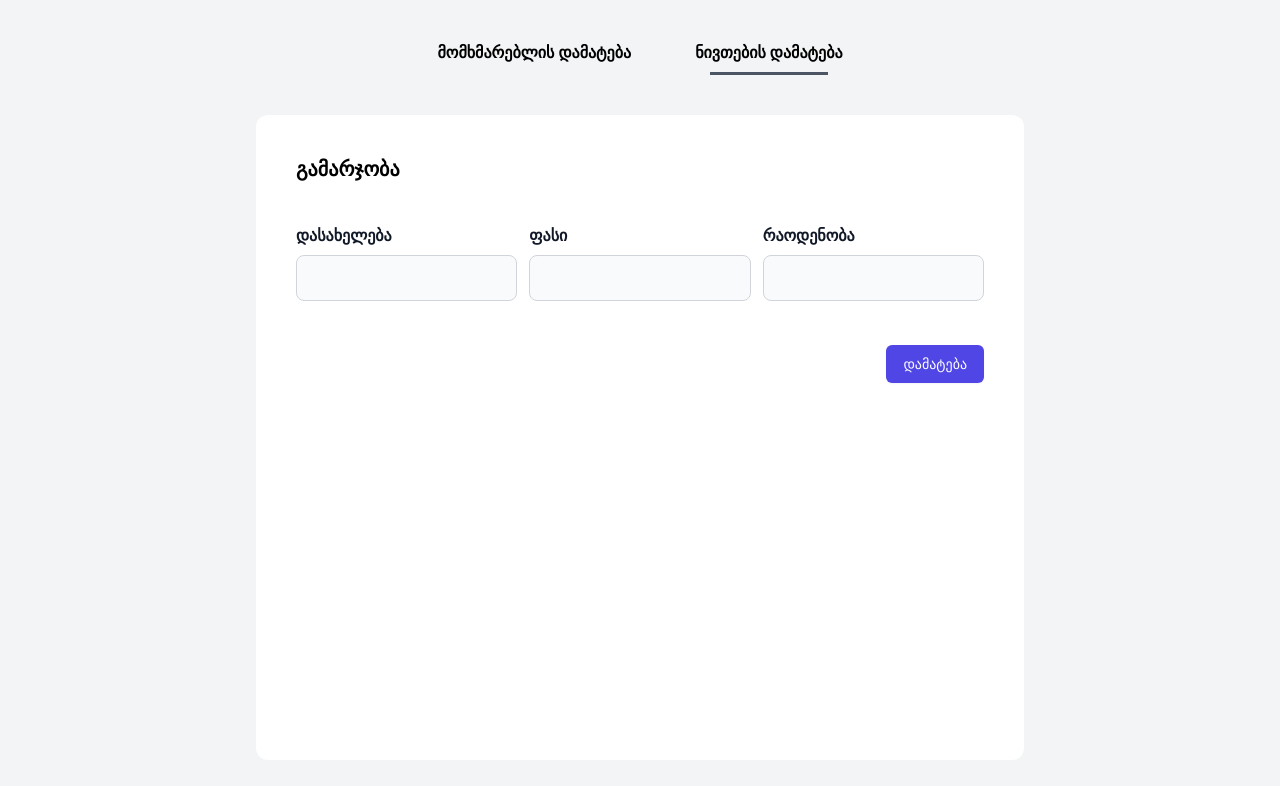
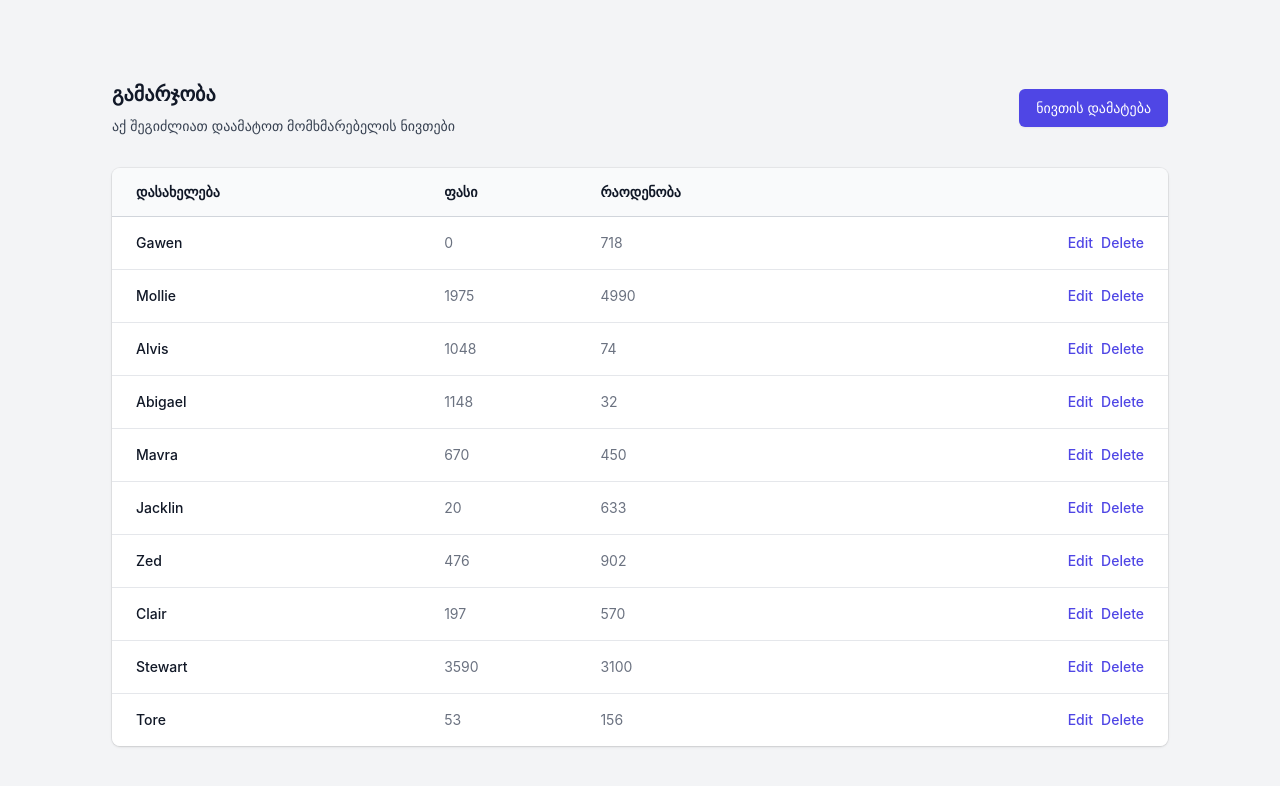
Before and after one commit to ibotchori/dolphin-software-assingment, a React (Create React App) app: page /user-item in a window 1280 px wide. Shown: the top 786 px of the page. Built offline with nearby package versions, Linux system fonts and the light colour scheme.

Commit message:
style: change items page style

```diff
--- a/src/features/items/ItemsSlice.js
+++ b/src/features/items/ItemsSlice.js
@@ -1,6 +1,17 @@
 import { createSlice } from '@reduxjs/toolkit'
 
-const initialState = []
+const initialState = [
+  { id: 41, title: 'Gawen', price: '0', quantity: '718' },
+  { id: 42, title: 'Mollie', price: '1975', quantity: '4990' },
+  { id: 43, title: 'Alvis', price: '1048', quantity: '74' },
+  { id: 44, title: 'Abigael', price: '1148', quantity: '32' },
+  { id: 45, title: 'Mavra', price: '670', quantity: '450' },
+  { id: 46, title: 'Jacklin', price: '20', quantity: '633' },
+  { id: 47, title: 'Zed', price: '476', quantity: '902' },
+  { id: 48, title: 'Clair', price: '197', quantity: '570' },
+  { id: 49, title: 'Stewart', price: '3590', quantity: '3100' },
+  { id: 50, title: 'Tore', price: '53', quantity: '156' },
+]
 
 const itemsSlice = createSlice({
   name: 'items',
--- a/src/pages/UserItem/UserItem.jsx
+++ b/src/pages/UserItem/UserItem.jsx
@@ -53,49 +53,27 @@ const UserItem = () => {
     reset()
   }
   return (
-    <div className='bg-gray-100 w-full h-screen sm:py-10 flex flex-col justify-between'>
-      <PageTitle path='/' />
-      <div className='flex justify-center h-full '>
-        <div className='sm:w-[60%] w-full bg-white rounded-xl p-4 sm:p-10 '>
-          <p className=' text-xl font-bold pb-10'>გამარჯობა {name}</p>
-          <form onSubmit={handleSubmit(onSubmit)} encType='multipart/form-data'>
-            <div className='flex flex-col lg:flex-row sm:justify-between gap-3 items-center pb-5 '>
-              <div className='w-[21.875rem] sm:w-[25rem] '>
-                <Input
-                  label='დასახელება'
-                  name='title'
-                  register={register}
-                  errorMessage={errors.title?.message}
-                  dirtyFields={dirtyFields.title}
-                />
-              </div>
-              <div className='w-[21.875rem] sm:w-[25rem]'>
-                <Input
-                  label='ფასი'
-                  type={'number'}
-                  name='price'
-                  register={register}
-                  errorMessage={errors.price?.message}
-                  dirtyFields={dirtyFields.price}
-                />
-              </div>
-              <div className='w-[21.875rem] sm:w-[25rem]'>
-                <Input
-                  label='რაოდენობა'
-                  type={'number'}
-                  name='quantity'
-                  register={register}
-                  errorMessage={errors.quantity?.message}
-                  dirtyFields={dirtyFields.quantity}
-                />
-              </div>
-            </div>
-            <div className='w-full flex pr-3 lg:pr-0  justify-end'>
-              <SubmitButton text='დამატება' px='px-10' />
-            </div>
-          </form>
-          {items.length > 0 && <Table data={items} />}
+    <div className='bg-gray-100 w-full h-screen  sm:p-20 flex flex-col justify-between'>
+      <div className='px-4 sm:px-6 lg:px-8'>
+        <div className='sm:flex sm:items-center'>
+          <div className='sm:flex-auto'>
+            <h1 className='text-xl font-semibold text-gray-900'>
+              გამარჯობა {name}
+            </h1>
+            <p className='mt-2 text-sm text-gray-700'>
+              აქ შეგიძლიათ დაამატოთ მომხმარებელის ნივთები
+            </p>
+          </div>
+          <div className='mt-4 sm:mt-0 sm:ml-16 sm:flex-none'>
+            <button
+              type='button'
+              className='inline-flex items-center justify-center rounded-md border border-transparent bg-indigo-600 px-4 py-2 text-sm font-medium text-white shadow-sm hover:bg-indigo-700 focus:outline-none focus:ring-2 focus:ring-indigo-500 focus:ring-offset-2 sm:w-auto'
+            >
+              ნივთის დამატება
+            </button>
+          </div>
         </div>
+        <Table data={items} />
       </div>
     </div>
   )
```
